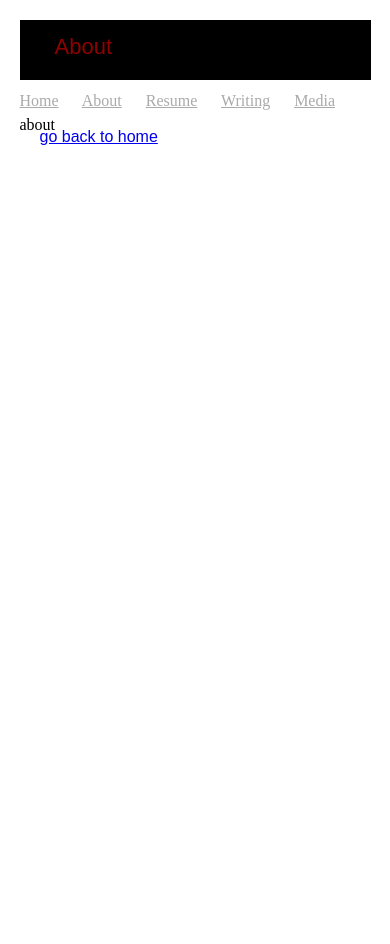
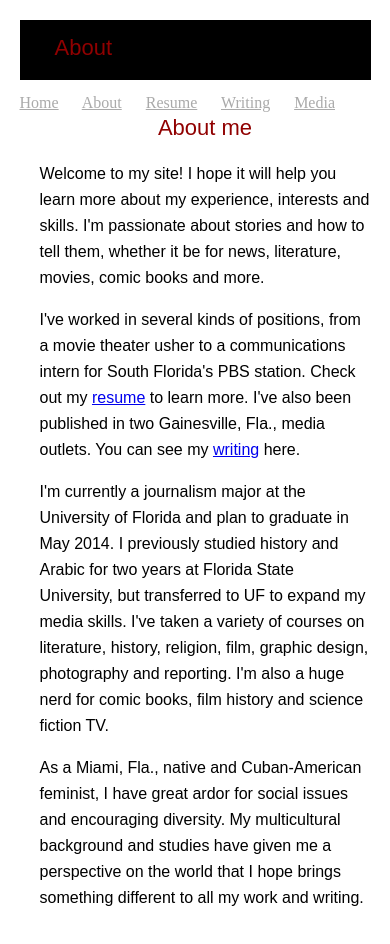
Before and after one commit to mal09c/mal09c.github.io, a plain HTML site: page about.html in a window 390 px wide. Before the commit the page ends 844 px from the top, so only its background shows below. Drawn offline with Linux system fonts and the light colour scheme.

Commit message:
about me

```diff
--- a/about.html
+++ b/about.html
@@ -18,6 +18,13 @@
         </nav>
     </header></body>
 
-about
+<div>
+<h1> About me</h1>
+<p>Welcome to my site! I hope it will help you learn more about my experience, interests and skills. I'm passionate about stories and how to tell them, whether it be for news, literature, movies, comic books and more.</p>
 
-<p><a href="index.html">go back to home</a></p>
+<p>I've worked in several kinds of positions, from a movie theater usher to a communications intern for South Florida's PBS station. Check out my <a href="resume.html">resume</a> to learn more. I've also been published in two Gainesville, Fla., media outlets. You can see my <a href="writing.html">writing</a> here.</p>
+
+<p>I'm currently a journalism major at the University of Florida and plan to graduate in May 2014. I previously studied history and Arabic for two years at Florida State University, but transferred to UF to expand my media skills. I've taken a variety of courses on literature, history, religion, film, graphic design, photography and reporting. I'm also a huge nerd for comic books, film history and science fiction TV.</p>
+
+<p>As a Miami, Fla., native and Cuban-American feminist, I have great ardor for social issues and encouraging diversity. My multicultural background and studies have given me a perspective on the world that I hope brings something different to all my work and writing.</p>
+</div>
--- a/css/base.css
+++ b/css/base.css
@@ -15,7 +15,7 @@ p {
     margin-left: 20px;
     font-size: 16px;
     font-family:sans-serif;
-    line-height: 0px;
+    line-height: 26px;
 }
 
 img {
@@ -151,6 +151,7 @@ footer {
 
     h1, h2 {
         text-align: center;
+        line-height: 26px;
     }
 
     nav {
@@ -177,9 +178,17 @@ footer {
 
     }
 
+    article p{
+        text-align: left;
+        line-height: 26px;
+
+    }
+
     p{
-        text-align: left;
-
+        text-align:left;
+        line-height: 26px;
+    a{
+        line-height: 26px;
     }
 
 
```
